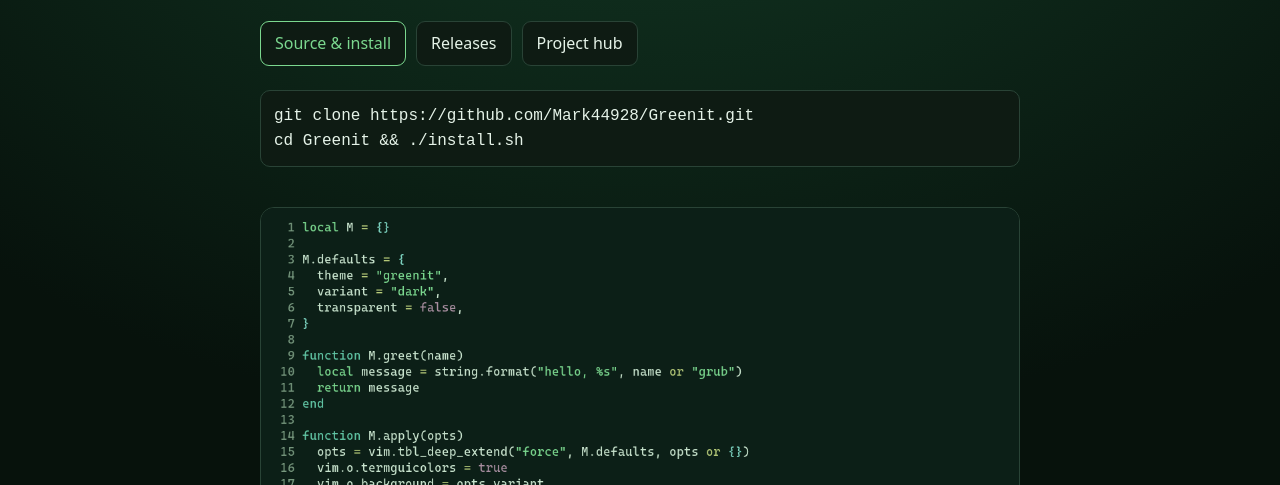
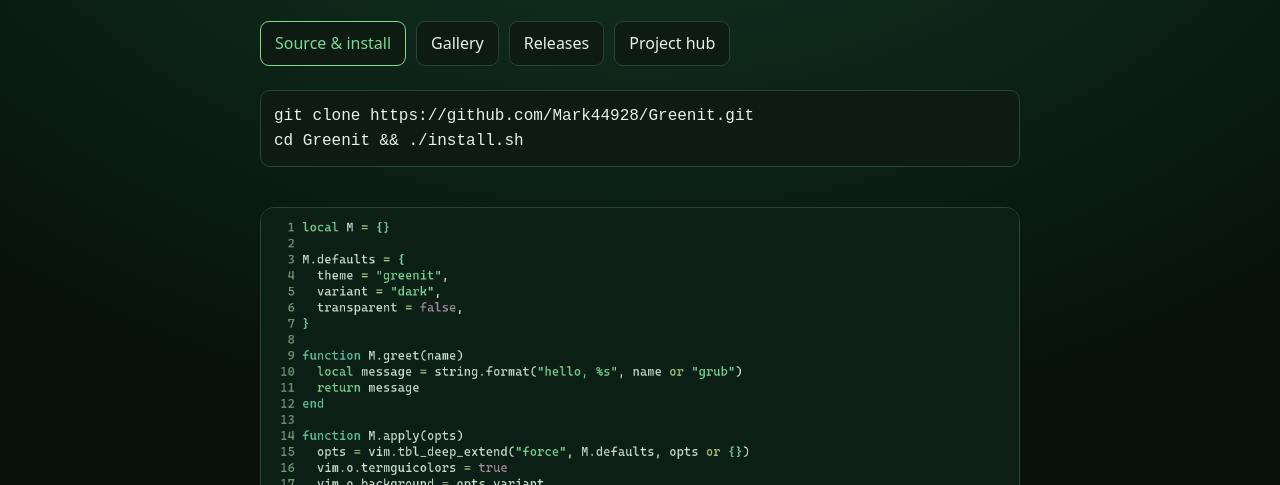
Before and after one commit to Mark44928/Greenit, a plain HTML site: page index.html in a window 1280 px wide. Shown: the part 315-800 px from the top of the page. Drawn offline with Linux system fonts and the light colour scheme.

Commit message:
fix: link gallery to GitHub Pages

```diff
--- a/index.html
+++ b/index.html
@@ -16,7 +16,7 @@ pre{background:var(--p);border:1px solid var(--b);border-radius:10px;padding:13p
 <p class="k">Themes · generated from one palette</p>
 <h1>Greenit</h1>
 <p class="lede">A green-injected terminal and editor family. One <code>palette.json</code> generates every app port, from Termux and Vim to Neovim, bat and the offline gallery.</p>
-<div class="buttons"><a class="btn primary" href="https://github.com/Mark44928/Greenit">Source &amp; install</a><a class="btn" href="https://github.com/Mark44928/Greenit/releases">Releases</a><a class="btn" href="https://mark44928.github.io/Mark44928/">Project hub</a></div>
+<div class="buttons"><a class="btn primary" href="https://github.com/Mark44928/Greenit">Source &amp; install</a><a class="btn" href="https://mark44928.github.io/Greenit/gallery.html">Gallery</a><a class="btn" href="https://github.com/Mark44928/Greenit/releases">Releases</a><a class="btn" href="https://mark44928.github.io/Mark44928/">Project hub</a></div>
 <pre>git clone https://github.com/Mark44928/Greenit.git
 cd Greenit &amp;&amp; ./install.sh</pre>
 <img src="docs/neovim-dark.png" alt="Greenit in Neovim">
```
Also changed, not shown: 1 other file.
